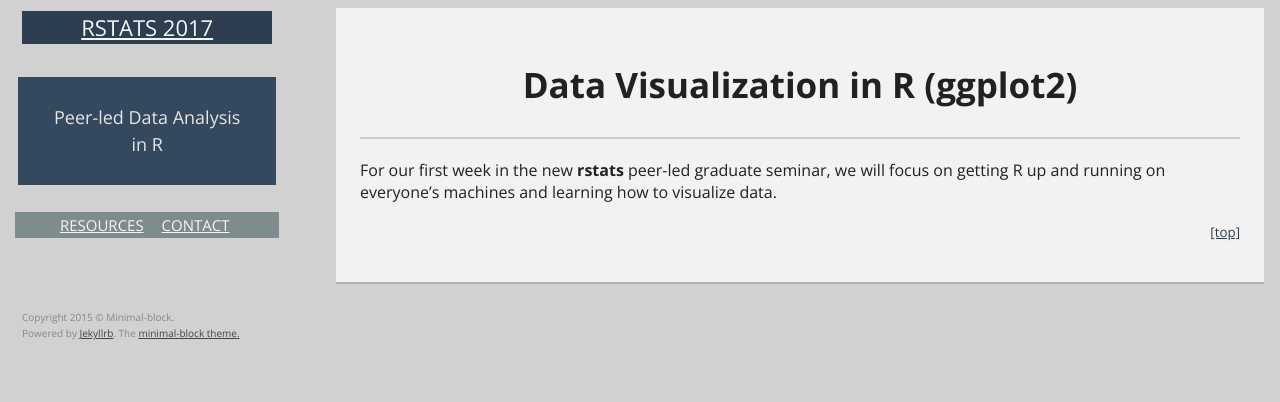
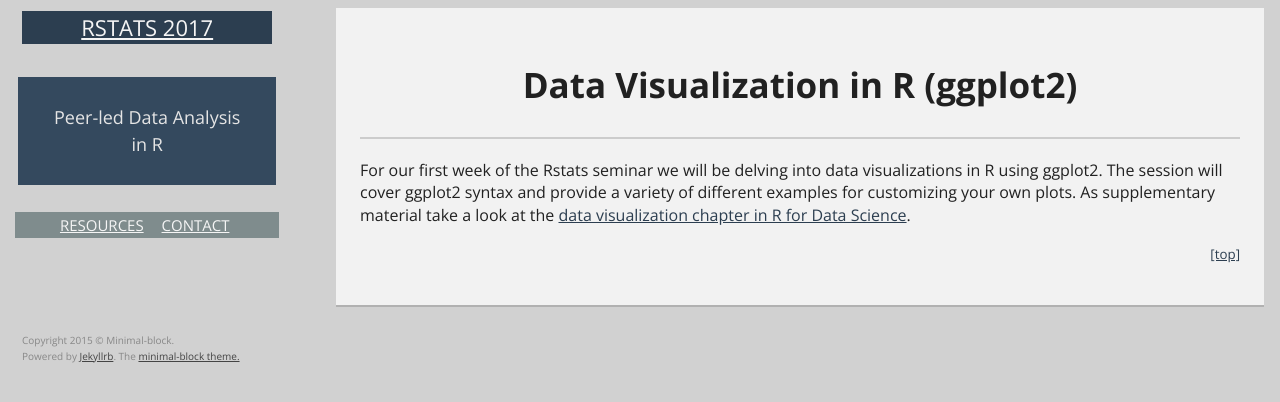
Before and after one commit to CCBBatUT/rstats_fall2017, a Jekyll site: the page built from _posts/2016-09-15-seminar_01.md, in a window 1280 px wide. Shown: the top 402 px of the page. Built offline with Jekyll 4.4.1, drawn with Linux system fonts in a browser that asks for light colours.

Commit message:
update ggplot2 blurb

```diff
--- a/_posts/2016-09-15-seminar_01.md
+++ b/_posts/2016-09-15-seminar_01.md
@@ -6,4 +6,4 @@ permalink: /1_seminar/
 materials: files/1_files.zip
 ---
 
-For our first week in the new **rstats** peer-led graduate seminar, we will focus on getting R up and running on everyone's machines and learning how to visualize data.
+For our first week of the Rstats seminar we will be delving into data visualizations in R using ggplot2. The session will cover ggplot2 syntax and provide a variety of different examples for customizing your own plots. As supplementary material take a look at the [data visualization chapter in R for Data Science](http://r4ds.had.co.nz/data-visualisation.html).
```
